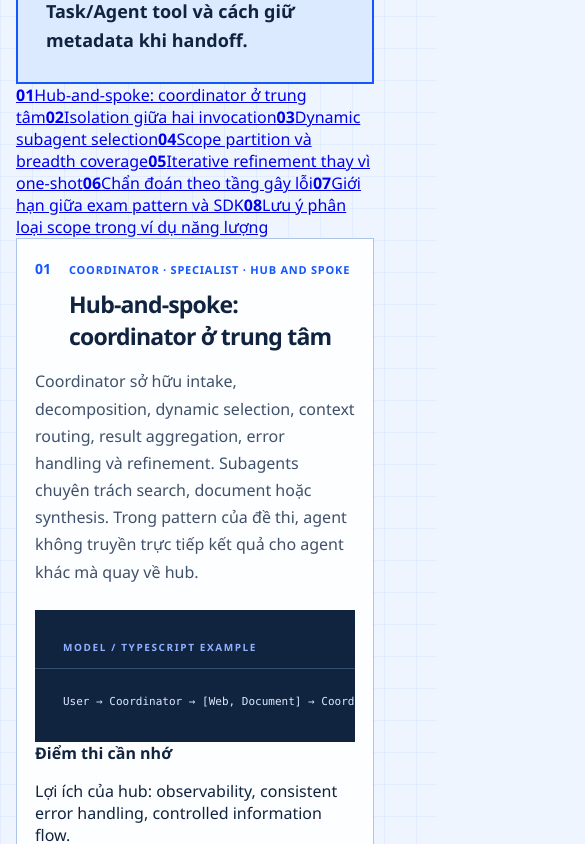
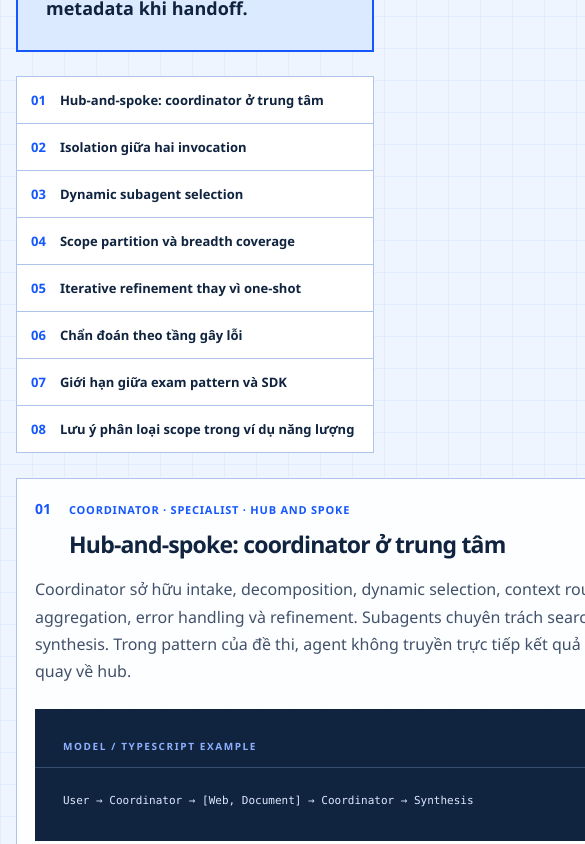
Before and after one commit to AnTuY154/claude_learn, a Next.js app: page /lesson2 in a window 390 px wide. Shown: the part 2480-3324 px from the top of the page, 585 px wide, since content can reach past the window. Built offline with nearby package versions, Linux system fonts and the light colour scheme; no server answers.

Commit message:
style(audit): consistent responsive certification theory and diagnosis UI

```diff
--- a/app/globals.css
+++ b/app/globals.css
@@ -403,3 +403,28 @@ textarea::placeholder { color: #71819a; }
 .course-simulation-output li { display: grid; gap: 7px; padding: 15px 0; border-top: 1px solid var(--line); }
 .course-simulation-output code { display: inline-block; width: fit-content; max-width: 100%; overflow-wrap: anywhere; padding: 6px 9px; background: var(--sky); color: var(--blue); font-weight: 800; }
 .course-simulation-output p { margin: 0; color: #52647c; font-size: 14px; line-height: 1.55; }
+
+
+/* Certification audit (Lessons 1–7): reuse shared editorial UI, no inline styling. */
+.foundation-study { margin: 70px 0 56px; }
+.foundation-bridge { margin: 22px 0 24px; }
+.foundation-toc { display: grid; grid-template-columns: repeat(2,minmax(0,1fr)); gap: 1px; margin: 0 0 25px; padding: 1px; background: var(--line); }
+.foundation-toc a { display: flex; gap: 14px; padding: 14px; background: white; color: var(--ink); text-decoration: none; font-size: 13px; font-weight: 700; }
+.foundation-toc a:hover { color: var(--blue); background: var(--sky); }
+.foundation-toc a b { color: var(--blue); }
+.foundation-topics { display: grid; gap: 17px; }
+.foundation-topics .course-topic { margin: 0; scroll-margin-top: 25px; }
+.foundation-exam-key { margin-top: 18px; padding: 15px 18px; border-left: 5px solid var(--lesson-accent); background: #fff2ed; }
+.foundation-exam-key strong { font-size: 11px; text-transform: uppercase; letter-spacing: .12em; }
+.foundation-exam-key p { margin: 7px 0 0; line-height: 1.6; }
+.foundation-quiz { margin-bottom: 48px; }
+.exam-decision-board .diagnostic-table td:first-child { width: 54%; }
+.exam-decision-board .diagnostic-table td:first-child strong { display: block; font-weight: 750; color: var(--ink); }
+.exam-decision-board .diagnostic-table td small { display: block; margin-top: 8px; color: #52647c; font-size: 12px; line-height: 1.55; font-weight: 400; }
+.exam-decision-board .diagnostic-table td:last-child { line-height: 1.55; }
+@media(max-width:720px){
+  .foundation-toc { grid-template-columns: 1fr; }
+  .foundation-study { margin-top: 44px; }
+  .foundation-topics .course-topic { padding: 18px; }
+  .exam-decision-board .diagnostic-table td { min-width: 190px; }
+}
```
